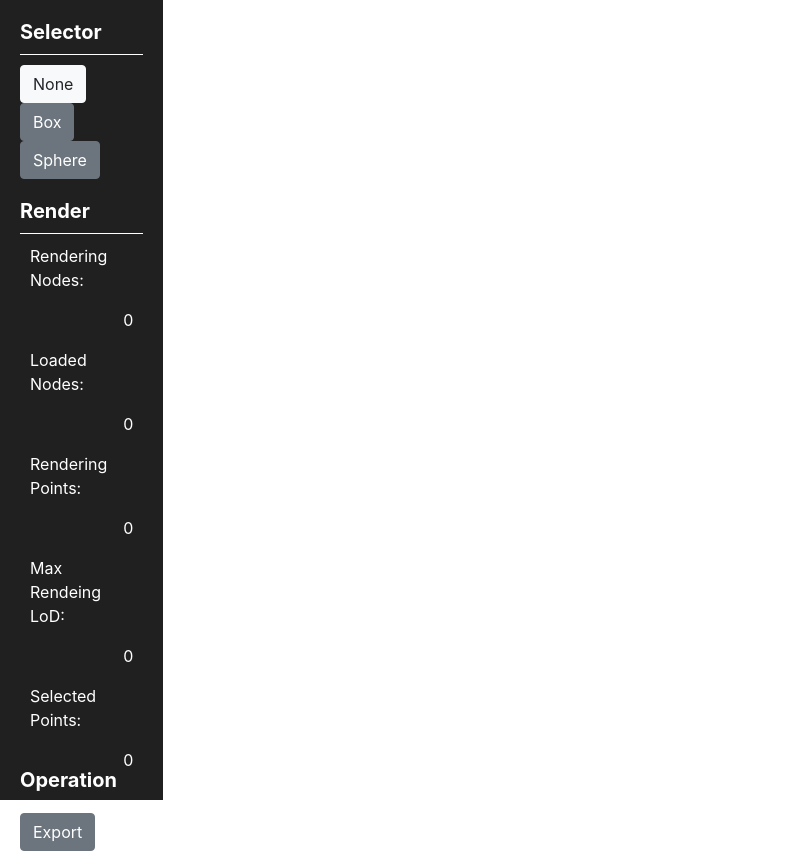
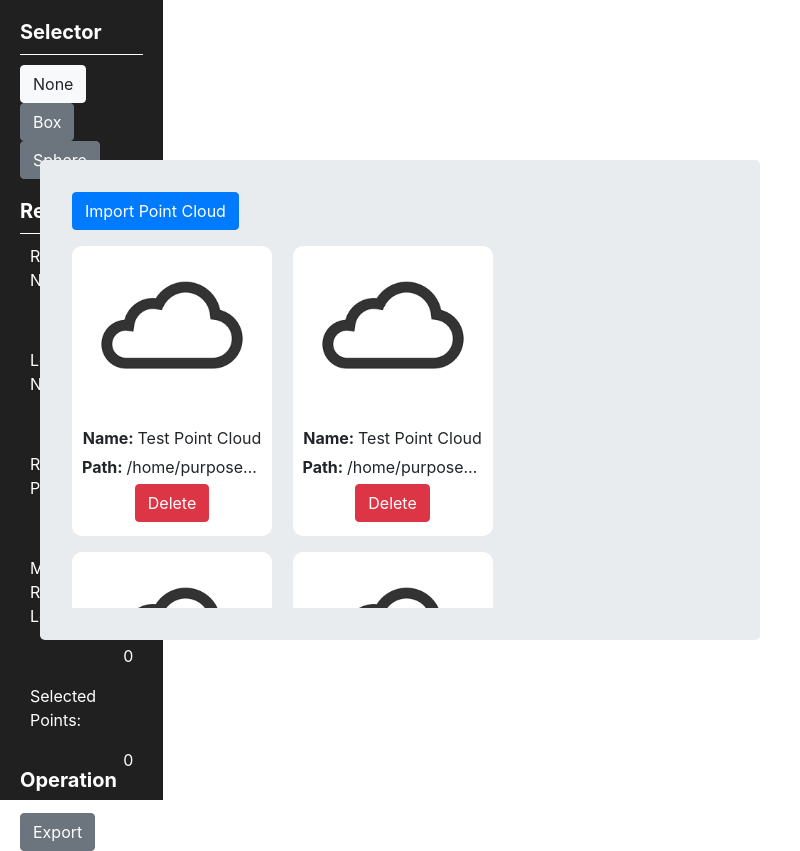
Before and after one commit to purpose233/pceditor, an Electron app: page index.html in a window 800 px wide. Drawn offline with nearby package versions, Linux system fonts and the light colour scheme; no server answers.

Commit message:
feat(*): add project controller

```diff
--- a/index.css
+++ b/index.css
@@ -15,10 +15,22 @@ body, html {
   height: 20px;
 }
 
+#project-panel {
+  position: absolute;
+  left: 40px;
+  right: 40px;
+  min-width: 720px;
+  min-height: 400px;
+  top: 50%;
+  transform: translate(0, -50%);
+}
+
 #container {
   height: 100%;
   width: 100%;
   display: flex;
+  min-width: 800px;
+  min-height: 600px;
 }
 #sider-menu {
   width: 350px;
@@ -58,3 +70,43 @@ body, html {
 #sider-menu .render-info-line .render-info-value {
   float: right;
 }
+
+#project-panel {
+  padding: 32px;
+  max-height: 80%;
+  min-height: 60%;
+}
+#project-panel .project-container {
+  overflow: auto;
+  position: absolute;
+  height: calc(100% - 64px - 54px);
+  width: calc(100% - 64px);
+}
+#project-panel .project-container .project-item {
+  background: white;
+  border-radius: 10px;
+  width: 200px;
+  height: 290px;
+  padding: 10px;
+  text-align: center;
+  margin-right: 16px;
+  margin-bottom: 16px;
+  display: inline-block;
+}
+#project-panel .project-container .project-item img {
+  width: 160px;
+  height: 160px;
+  margin-bottom: 10px;
+}
+#project-panel .project-container .project-item .project-info {
+  width: 180px;
+  min-width: 180px;
+  max-width: 180px;
+  text-overflow: ellipsis;
+  white-space: nowrap;
+  overflow: hidden;
+  margin-bottom: 5px;
+}
+#project-panel .project-panel-header {
+  margin-bottom: 16px;
+}
--- a/index.html
+++ b/index.html
@@ -6,10 +6,44 @@
     <link rel="stylesheet" href="./index.css">
   </head>
   <body>
-    <!-- <h1>Hello World!</h1>
-    We are using Node.js <span id="node-version"></span>,
-    Chromium <span id="chrome-version"></span>,
-    and Electron <span id="electron-version"></span>. -->
+
+    <div class="jumbotron" id="project-panel">
+      <div class="project-panel-header">
+        <button type="button" class="btn btn-primary" id="import-project-btn">Import Point Cloud</button>
+      </div>
+      <div class="project-container" id="project-container">
+        <div class="project-item">
+          <img src="cloud.png">
+          <p class="project-info"><b>Name: </b>Test Point Cloud</p>
+          <p class="project-info"><b>Path: </b>/home/purpose/Projects/web/pceditor</p>
+          <button type="button" class="btn btn-danger">Delete</button>
+        </div>
+        <div class="project-item">
+          <img src="cloud.png">
+          <p class="project-info"><b>Name: </b>Test Point Cloud</p>
+          <p class="project-info"><b>Path: </b>/home/purpose/Projects/web/pceditor</p>
+          <button type="button" class="btn btn-danger">Delete</button>
+        </div>
+        <div class="project-item">
+          <img src="cloud.png">
+          <p class="project-info"><b>Name: </b>Test Point Cloud</p>
+          <p class="project-info"><b>Path: </b>/home/purpose/Projects/web/pceditor</p>
+          <button type="button" class="btn btn-danger">Delete</button>
+        </div>
+        <div class="project-item">
+          <img src="cloud.png">
+          <p class="project-info"><b>Name: </b>Test Point Cloud</p>
+          <p class="project-info"><b>Path: </b>/home/purpose/Projects/web/pceditor</p>
+          <button type="button" class="btn btn-danger">Delete</button>
+        </div>
+        <div class="project-item">
+          <img src="cloud.png">
+          <p class="project-info"><b>Name: </b>Test Point Cloud</p>
+          <p class="project-info"><b>Path: </b>/home/purpose/Projects/web/pceditor</p>
+          <button type="button" class="btn btn-danger">Delete</button>
+        </div>
+      </div>
+    </div>
 
     <div id="container">
       <div id="sider-menu">
@@ -92,7 +126,7 @@
     <script src="./node_modules/jquery/dist/jquery.min.js"></script>
     <script src="./node_modules/bootstrap/dist/js/bootstrap.min.js"></script>
     <script>
-      nodeRequire('./dist/index.js');
+      nodeRequire('./build/index.js');
     </script>
     <!-- <script>
       require('./node_modules/bootstrap/dist/js/bootstrap.min.js');
--- a/src/index.ts
+++ b/src/index.ts
@@ -12,8 +12,11 @@ import { SelectorNameType, RenderInfoType } from './common/types';
 import { OperationController } from './ui/operationController';
 import { ToastController } from './ui/toastController';
 import { RenderController } from './ui/renderController';
+import { generateConfig, checkConfig } from './app/config';
 
 (async () => {
+
+  if (!checkConfig(__dirname)) { generateConfig(__dirname); }
 
   const container = document.getElementById('canvas-container') as HTMLElement;
   const canvas = document.getElementById('canvas') as HTMLCanvasElement;
--- a/src/select/baseSelector.ts
+++ b/src/select/baseSelector.ts
@@ -277,12 +277,6 @@ export abstract class BaseSelector {
         selectNode.setNotNeedDiff();
       }
     }
-    // if (selectNode.checkNeedDiff() && refNode.checkIsLoaded()) {
-    //   this.diff(selectNode, refNode);
-    //   selectNode.setNotNeedDiff();
-    // } else if (refNode.checkRecentLoaded()) {
-    //   this.rebuildConnection(selectNode, refNode);
-    // }
 
     for (const childWithNumber of selectNode.getChildNodesWithNumber()) {
       this.completeTreeRecursively(childWithNumber[1] as SelectNode,
--- a/tsconfig.json
+++ b/tsconfig.json
@@ -1,6 +1,6 @@
 {
   "compilerOptions": {
-    "outDir": "./dist",
+    "outDir": "./build",
     // "declaration": true,
     "sourceMap": true,
     // "declarationMap": true,
```
Also changed, not shown: package.json (+16 -1 lines), src/app/config.ts (added, +34 -0 lines), src/common/constants.ts (+9 -3 lines), src/common/types.ts (+13 -2 lines), src/ui/projectController.ts (added, +52 -0 lines), cloud.png (added), 2 other files.
